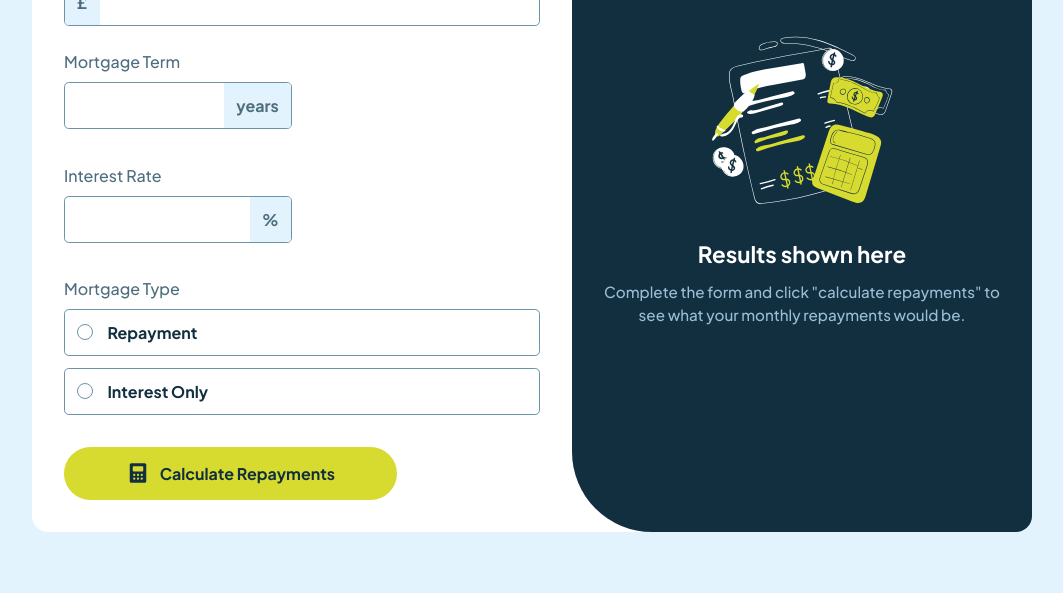
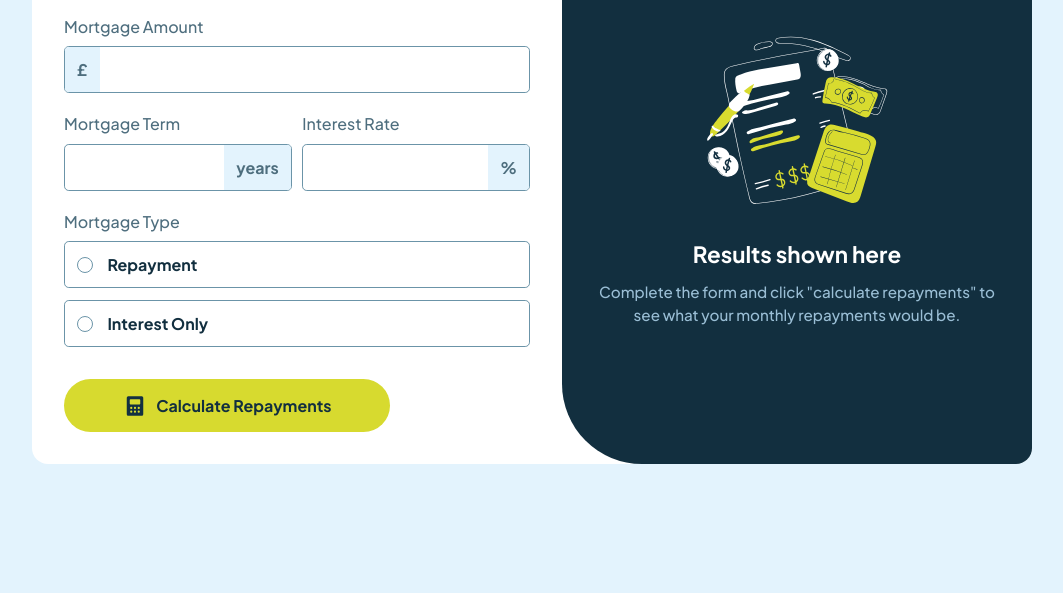
Before and after one commit to codebyveronica/mortgage-repayment-calculator, a plain HTML site: page index.html in a window 1280 px wide. Shown: the part 207-800 px from the top of the page, without its empty margins (108-1171 px from the left). Drawn offline with Linux system fonts and the light colour scheme.

Commit message:
update media-query

```diff
--- a/index.html
+++ b/index.html
@@ -28,6 +28,7 @@
                         <span> <!-- This field is required --> </span>
                     </div>
 
+                    <div class="container">
                         <div class="field term">
                             <h2>Mortgage Term</h2>
                             <div class="mortgage-data">
@@ -36,7 +37,6 @@
                             </div>
                             <span> <!-- This field is required --> </span>
                         </div>
-
                         <div class="field rate">
                             <h2>Interest Rate</h2>
                             <div class="mortgage-data">
@@ -44,6 +44,7 @@
                                 <input type="text" name="rate" id="rate-txt" class="mortgage-input">
                             </div>
                             <span> <!-- This field is required --> </span>
+                        </div>
                     </div>
                 </form>
 
--- a/styles/media-query.css
+++ b/styles/media-query.css
@@ -43,7 +43,7 @@
 
     main {
         display: grid;
-        grid-template-columns: 540px 460px;
+        grid-template-columns: 530px 470px;
         align-items: center;
         background-color: white;
         max-width: 1000px;
@@ -90,16 +90,13 @@
     }
 
     .field {
-        margin-bottom: 1em;
+        margin-bottom: 0;
     }
 
-    .field.term {
-        display: inline-block;
-        padding-right: 1.46em;
-    }
-
-    .field.rate {
-        display: inline-block;
+    .container {
+        display: flex;
+        align-items: center;
+        justify-content: space-between;
     }
 
     .form-control {
```
Lines whose indentation alone changed are shown as unchanged.
